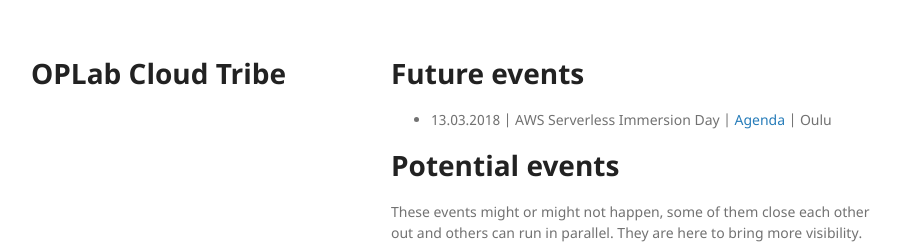
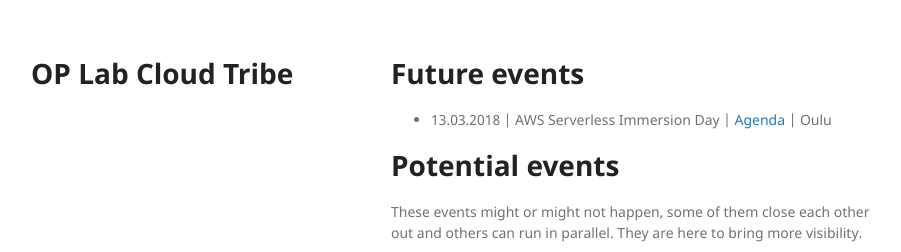
Before and after one commit to mikaturunen/oplab.cloud, a Jekyll site: the page built from index.md, in a window 1280 px wide. Shown: the top 252 px of the page, without its empty margins (179-1080 px from the left). Built offline with Jekyll 4.4.1, drawn with Linux system fonts in a browser that asks for light colours; the repository's description, which GitHub fills in, is left out; our own code applies the rules of GitHub Pages for plain Markdown files.

Commit message:
Fix title.

```diff
--- a/_config.yml
+++ b/_config.yml
@@ -1,4 +1,4 @@
-title: OPLab Cloud Tribe
+title: OP Lab Cloud Tribe
 description: ''
 show_downloads: true
 google_analytics: UA-113767717-1
```
